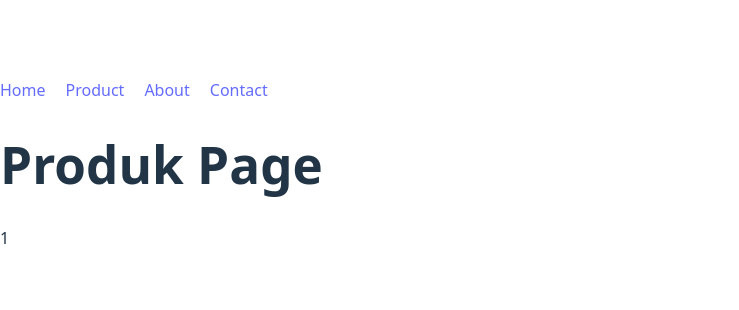
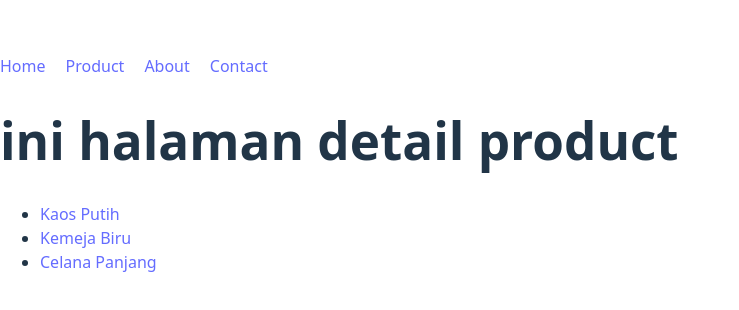
Before and after one commit to IrfanAqila31/ReactBasic, a React (Vite) app: page /product/1 in a window 1280 px wide. Shown: the part 228-538 px from the top of the page, without its empty margins (0-739 px from the left). Built offline with nearby package versions, Linux system fonts and the light colour scheme.

Commit message:
Update Latihan React Router

```diff
--- a/src/App.tsx
+++ b/src/App.tsx
@@ -14,6 +14,7 @@
 import ProductDetail from "./pages/ProductDetail";
 import AboutPage from "./pages/AboutPage";
 import ContactPage from "./pages/ContactPage";
+import ProductsPage from "./pages/ProductsPage";
 
 // komponen
 // function App() {
@@ -151,7 +152,7 @@
         <Route path="/" element={<HomePage />} />
         <Route path="/product" element={<ProductPage />} />
         {/* Dynamic Route */}
-        <Route path="/product/:slug" element={<ProductDetail />} />
+        <Route path="/product/:id" element={<ProductsPage />} />
         <Route path="/about" element={<AboutPage />} />
         <Route path="/contact" element={<ContactPage />} />
 
--- a/src/pages/HomePage.tsx
+++ b/src/pages/HomePage.tsx
@@ -1,4 +1,4 @@
-import { Link } from "react-router";
+// import { Link } from "react-router";
 
 // const HomePage = () => {
 //   return (
--- a/src/pages/ProductPage.tsx
+++ b/src/pages/ProductPage.tsx
@@ -1,9 +1,13 @@
 import { useParams } from "react-router";
+import { Link } from "react-router";
+// import ProductsPage from "./ProductsPage";
+
 const ProductPage = () => {
-  const params = useParams<{slug : string}>();
+  const params = useParams<{ slug: string }>();
   return (
     <div>
       <h1>Produk Page</h1>
+      <Link to="/product/:id">klik ini ke detail product</Link>
       <p>{params.slug}</p>
     </div>
   );
--- a/src/pages/ProductsPage.tsx
+++ b/src/pages/ProductsPage.tsx
@@ -13,7 +13,8 @@
       <ul>
         {product.map((product) => (
           <li key={product.id}>
-            <Link to={`/product/${product.id}`}>{product.name}</Link>
+            {/* ini path nya {product.name} akan memunculkan sesuai namanya */}
+            <Link to={`/product/${product.name}`}>{product.name}</Link>
           </li>
         ))}
       </ul>
```
